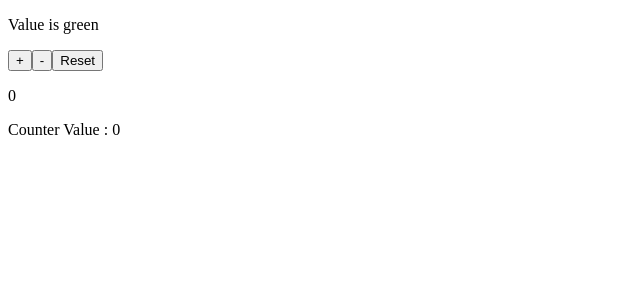
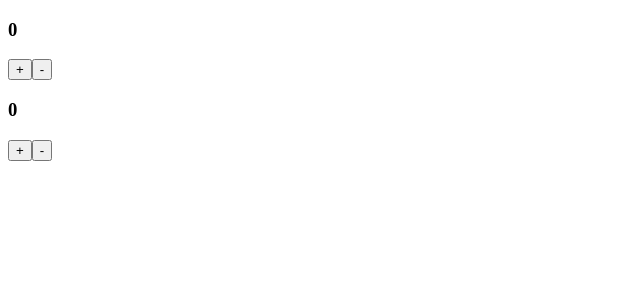
Before and after one commit to vijaywyd/react-hook-starter, a React (Create React App) app: page / in a window 1280 px wide. Shown: the top 300 px of the page, without its empty margins (0-640 px from the left). Built offline with nearby package versions, Linux system fonts and the light colour scheme; the HTML template or start-up script is replaced by a standard one.

Commit message:
useCallBack hook example

```diff
--- a/src/App.js
+++ b/src/App.js
@@ -3,13 +3,15 @@ import { ToDos } from './ToDos/ToDos';
 import { ToDoById } from './ToDos/ToDoId';
 import ContextProvider from './ContextHook/ContextProvider';
 import Main from './GlobalState/components/Main';
+import CallbackHook from './CallBackHook/CallbackHook';
 
 function App() {
   return (
     <div className="App">
       {/*<ToDoById/>*/}
-      <ContextProvider/>
+      {/*<ContextProvider/>*/}
       <Main/>
+     {/* <CallbackHook/>*/}
     </div>
   );
 }
--- /dev/null
+++ b/src/CallBackHook/Button.js
@@ -0,0 +1,7 @@
+import React from "react";
+export const  Button = React.memo(({onClick, children}) => {
+    console.log("Rednered")
+    return (
+        <button onClick = {onClick}>{children}</button>
+    );
+});
--- /dev/null
+++ b/src/CallBackHook/CallbackHook.js
@@ -0,0 +1,43 @@
+import React,  {useCallback, useState} from "react";
+import { Button } from "./Button";
+
+export default function CallbackHook() {
+
+    const [count, setCount] = useState(0);
+    const [anotherCount, setAnotherCount] = useState(0);
+
+
+    const increment = useCallback(() => {
+        setCount(count + 1);
+    }, [count]);
+
+    const decrement = useCallback(() => {
+        setCount(count - 1);
+    }, [count]);
+
+    const incrementAnotherCount = useCallback(() => {
+        setAnotherCount(anotherCount + 1);
+    }, [anotherCount]);
+
+    const decrementAnotherCount = useCallback(() => {
+        setAnotherCount(anotherCount - 1);
+    }, [anotherCount]);
+
+
+    /**
+     * Buttons rendered only when corresponding count / anotherCount changes
+     */
+    return(
+        <>
+            <h3>{count}</h3>
+            <Button onClick = {increment}>+</Button>
+            <Button onClick = {decrement}>-</Button>
+
+
+            <h3>{anotherCount}</h3>
+            <Button onClick = {incrementAnotherCount}>+</Button>
+            <Button onClick = {decrementAnotherCount}>-</Button>
+
+        </>
+    );
+}
--- a/src/GlobalState/components/Main.js
+++ b/src/GlobalState/components/Main.js
@@ -4,14 +4,16 @@ import { initialState } from "../hooks/initialState";
 import { CounterContext } from "../hooks/CounterContext";
 import Counter from "./Counter";
 import { CounterInfo } from "./CounterInfo";
+import CallbackHook from "../../CallBackHook/CallbackHook";
 
 export default function Main() {
     const [store, dispatch] = useReducer(reducer, initialState);
 
     return(
         <CounterContext.Provider value={{ store, dispatch }}>
-            <Counter />
-            <CounterInfo/>
+           {/* <Counter />
+            <CounterInfo/>*/}
+            <CallbackHook/>
         </CounterContext.Provider>
     );
 }
```
